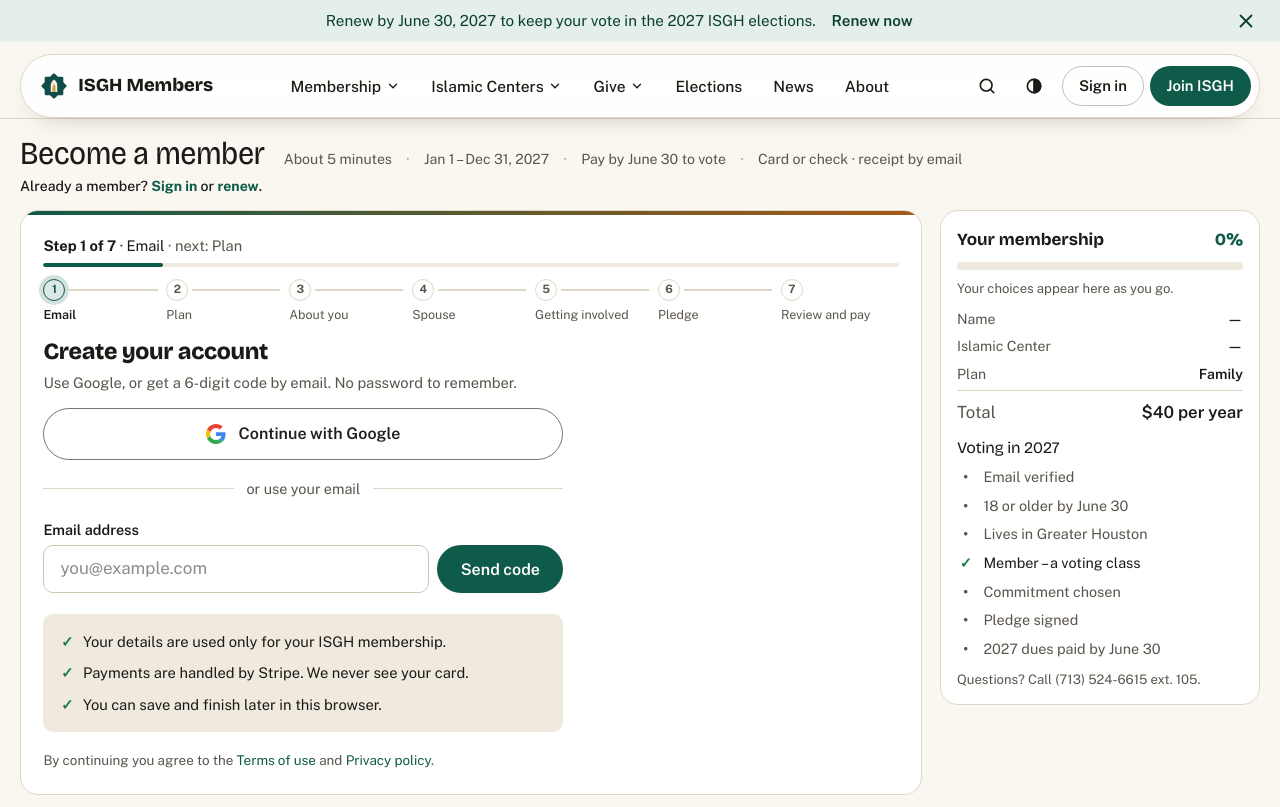
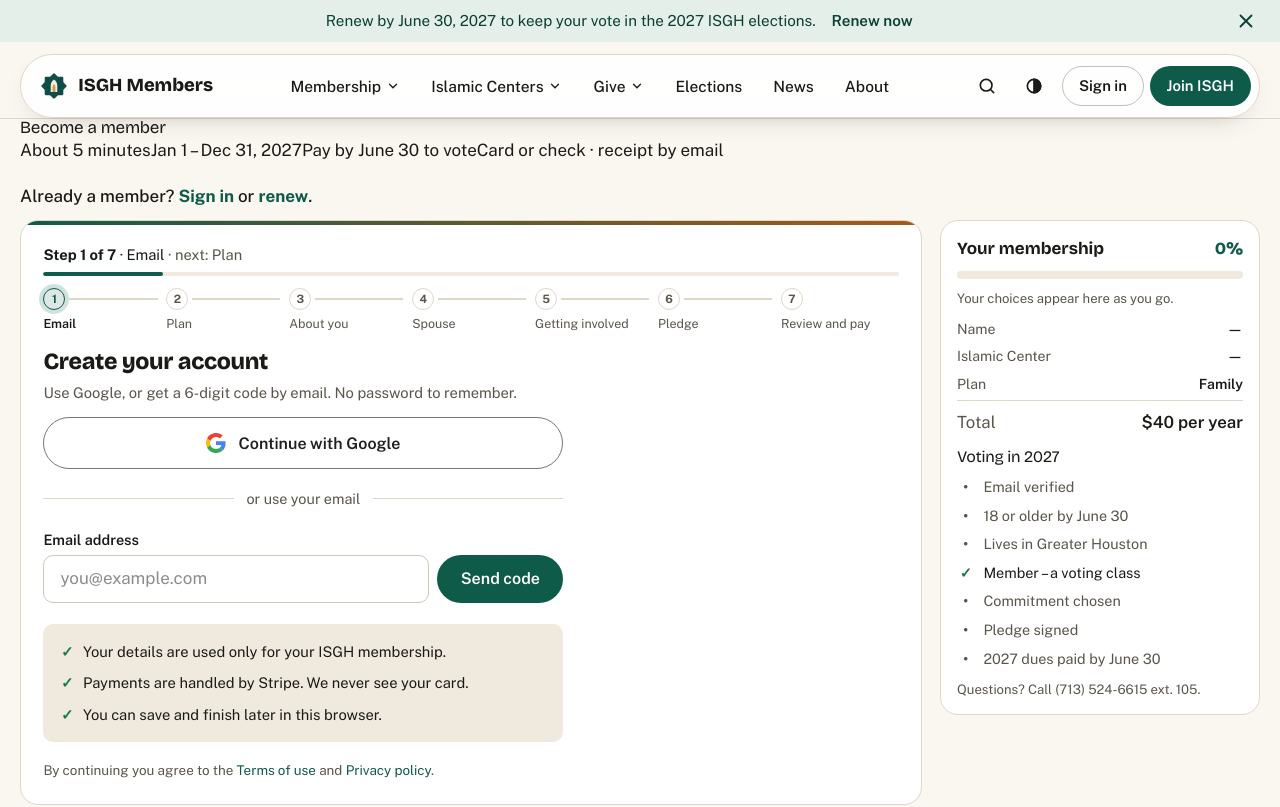
Before and after one commit to codeNinjaRawat/cds-members-website, a Next.js app: page /membership/join in a window 1280 px wide. Shown: the top 807 px of the page. Built offline with nearby package versions, Linux system fonts and the light colour scheme.

Commit message:
Join page: landing hero back as it was – only the form is compact
Co-Authored-By: Claude Fable 5.1 <noreply@anthropic.com>
Claude-Session: https://claude.ai/code/session_013axijYNweP16UGp2vgjiYy

```diff
--- a/src/styles/join.css
+++ b/src/styles/join.css
@@ -205,16 +205,7 @@
 .jf-member { border: 1px solid var(--border); border-radius: var(--radius); padding: .75rem 1rem; margin: 0 0 .75rem; }
 .jf-member .row-actions { display: flex; justify-content: space-between; align-items: center; margin-bottom: .5rem; }
 
-/* ---------- Join v4: form first, compact (2026-10-21) ----------
-   The form is the page: a one-line header, a thin step bar, tight spacing, the summary after the form on phones. */
-.join-top { padding: 1.1rem 0 .2rem; }
-.join-top-row { display: flex; flex-wrap: wrap; align-items: baseline; gap: .3rem 1.2rem; }
-.join-top h1 { font-size: clamp(1.5rem, 2.6vw, 2rem); margin: 0; font-variation-settings: "wdth" 92; letter-spacing: -0.015em; }
-.join-top-facts { margin: 0; display: flex; flex-wrap: wrap; gap: .2rem .9rem; color: var(--muted-foreground); font-size: .88rem; }
-.join-top-facts span + span::before { content: "·"; margin-right: .9rem; opacity: .6; }
-.join-top .join-already { margin: 0; font-size: .88rem; flex-basis: 100%; }
-@media (max-width: 640px) { .join-top-facts span:nth-child(n+3) { display: none; } }
-
+/* ---------- Join v4: compact form (2026-10-21) – the hero above stays; only the form card, stepper and summary are tighter ---------- */
 .jf-shell { margin-top: .6rem; gap: 1.1rem; }
 .jf-card { padding: clamp(.9rem, 2vw, 1.4rem); box-shadow: none; }
 .jf-step { gap: .8rem; }
@@ -253,4 +244,3 @@
   .jf-summary { order: 1; }
   .jf-summary h3, .jf-summary .sum-checks, .jf-summary .sum-help { display: none; }
 }
-.join-why { padding-top: 2rem; }
```
